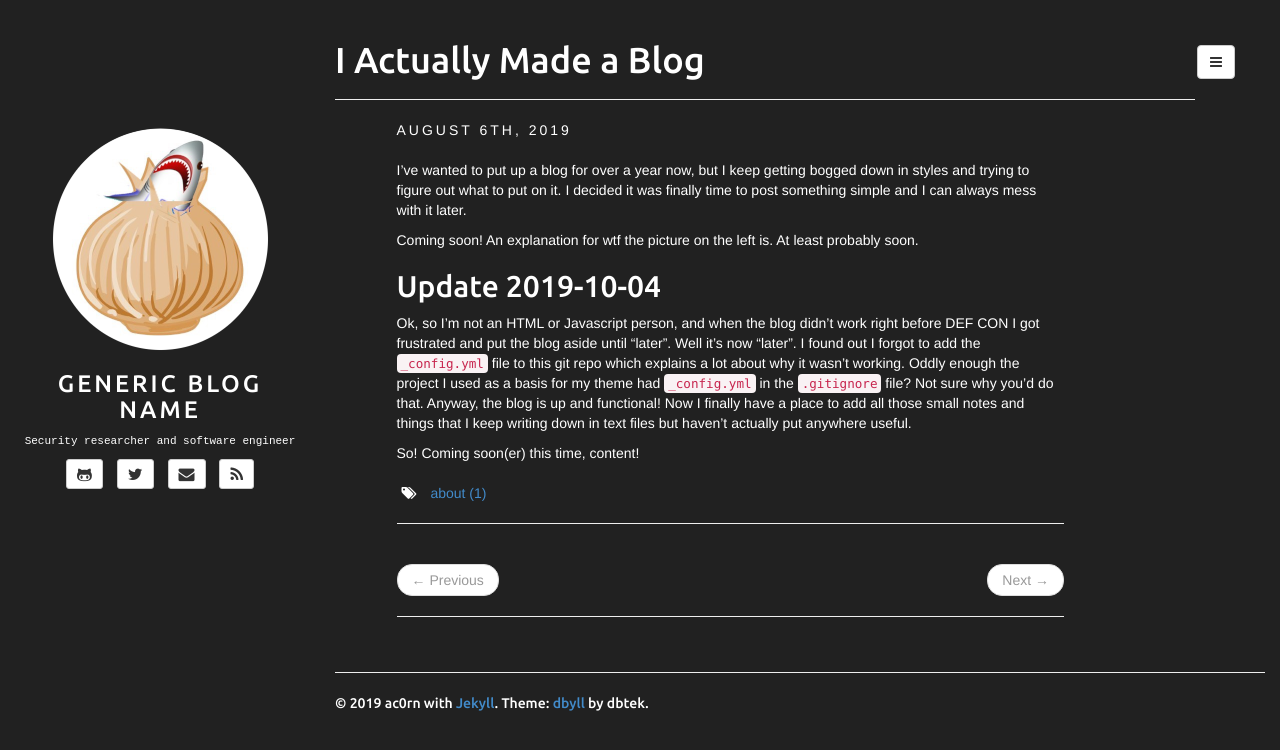
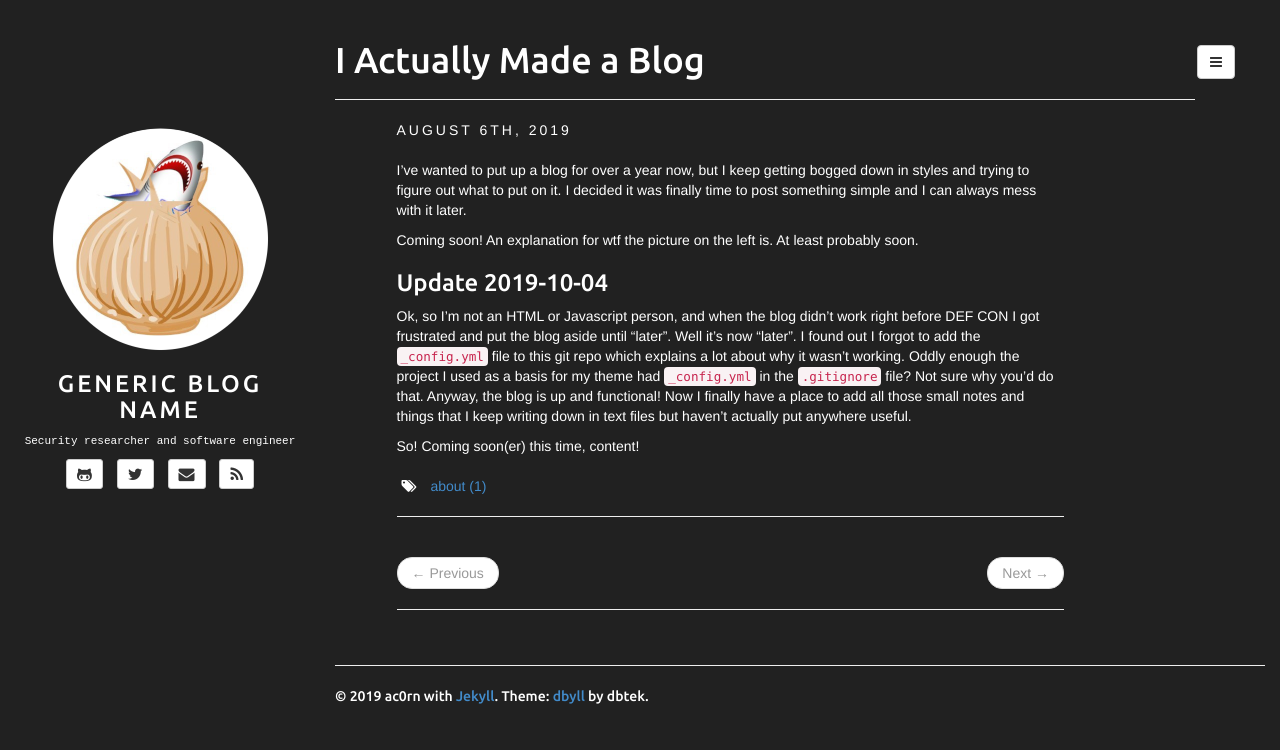
Before and after one commit to sprout42/sprout42.github.io, a Jekyll site: the page built from _posts/2019-08-06-beware-the-onion-shark.md, in a window 1280 px wide. Shown: the top 750 px of the page. Built offline with Jekyll 4.4.1, drawn with Linux system fonts in a browser that asks for light colours.

Commit message:
reduced update title size

```diff
--- a/_posts/2019-08-06-beware-the-onion-shark.md
+++ b/_posts/2019-08-06-beware-the-onion-shark.md
@@ -12,7 +12,7 @@ time to post something simple and I can always mess with it later.
 Coming soon! An explanation for wtf the picture on the left is. At least
 probably soon.
 
-## Update 2019-10-04
+### Update 2019-10-04
 
 Ok, so I'm not an HTML or Javascript person, and when the blog didn't work right
 before DEF CON I got frustrated and put the blog aside until "later".  Well it's
```
